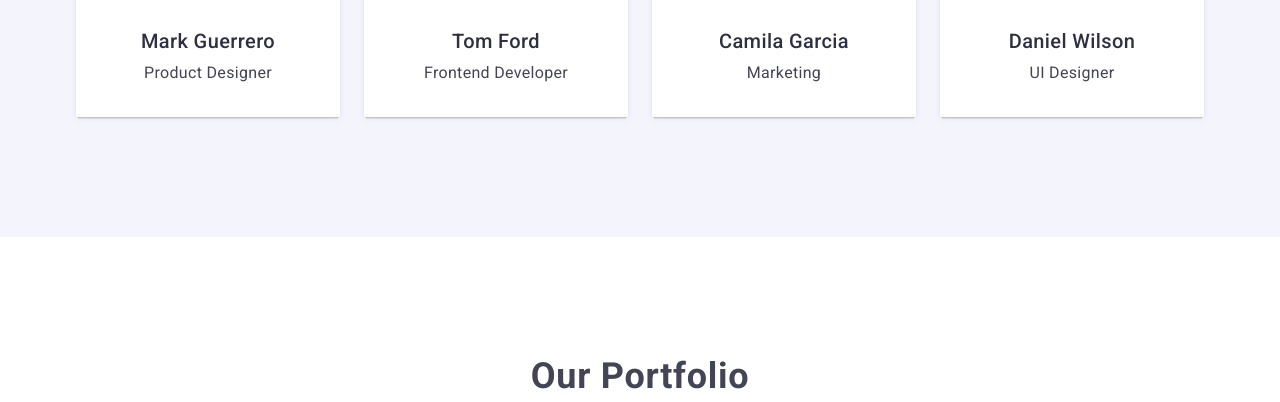
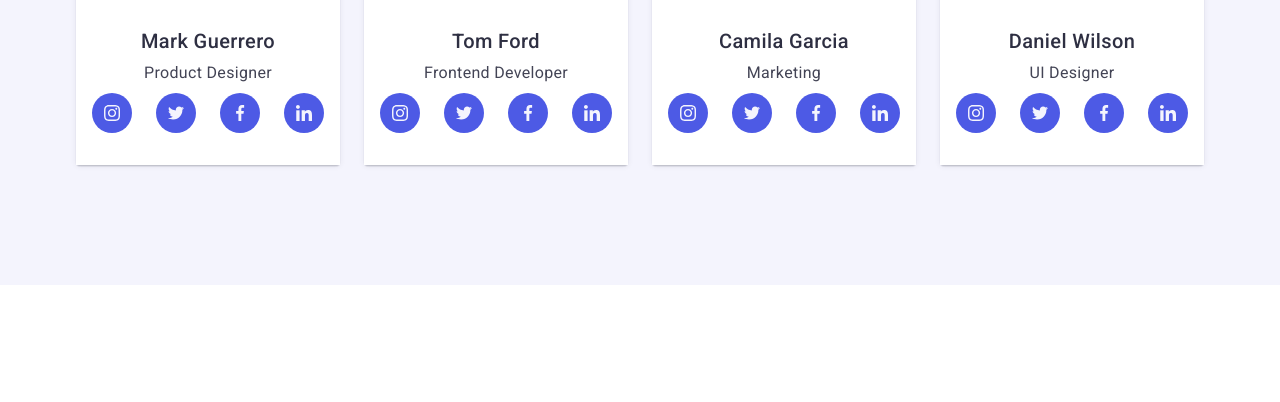
Before and after one commit to OksanaMartyniyk/goit-markup-hw-04, a plain HTML site: page index.html in a window 1280 px wide. Shown: the part 1536-1938 px from the top of the page. Drawn offline with nearby package versions, Linux system fonts and the light colour scheme.

Commit message:
icons in our team section

```diff
--- a/css/styles.css
+++ b/css/styles.css
@@ -261,6 +261,28 @@ address {
     line-height: 1.5;
     letter-spacing: 0.02em;
     text-align: center;
+    margin-bottom: 8px;;
+}
+
+.team-socials {
+    display: flex;
+    gap: 24px;
+}
+
+.ellipse {
+    display: flex;
+    justify-content: center;
+    align-items: center;
+    width: 40px;
+    height: 40px;
+    background-color: var(--color-accent);
+    border-radius: 50%;
+    padding: 0;
+}
+
+.icons-socials {
+    display:flex;
+    fill: var(--color-footer);
 }
 
 /* Portfolio section */
--- a/index.html
+++ b/index.html
@@ -116,6 +116,28 @@
               <div class="team-card-content">
                 <h3 class="team-title">Mark Guerrero</h3>
                 <p class="team-text">Product Designer</p>
+                <div class="team-socials">
+                  <a class="ellipse" href="#" target="_blank">
+                    <svg class="icons-socials" width="16" height="16">
+                      <use href="./images/icons.svg#icon-instagram2"></use>
+                    </svg>
+                  </a>
+                  <a class="ellipse" href="#" target="_blank">
+                    <svg class="icons-socials" width="16" height="16">
+                      <use href="./images/icons.svg#icon-twitter2"></use>
+                    </svg>
+                  </a>
+                  <a class="ellipse" href="#" target="_blank">
+                    <svg class="icons-socials" width="16" height="16">
+                      <use href="./images/icons.svg#icon-facebook2"></use>
+                    </svg>
+                  </a>
+                  <a class="ellipse" href="#" target="_blank">
+                    <svg class="icons-socials" width="16" height="16">
+                      <use href="./images/icons.svg#icon-linkedin2"></use>
+                    </svg>
+                  </a>
+                </div>
               </div>
             </li>
             <li class="team-list-item">
@@ -128,6 +150,28 @@
               <div class="team-card-content">
                 <h3 class="team-title">Tom Ford</h3>
                 <p class="team-text">Frontend Developer</p>
+                <div class="team-socials">
+                  <a class="ellipse" href="#" target="_blank">
+                    <svg class="icons-socials" width="16" height="16">
+                      <use href="./images/icons.svg#icon-instagram2"></use>
+                    </svg>
+                  </a>
+                  <a class="ellipse" href="#" target="_blank">
+                    <svg class="icons-socials" width="16" height="16">
+                      <use href="./images/icons.svg#icon-twitter2"></use>
+                    </svg>
+                  </a>
+                  <a class="ellipse" href="#" target="_blank">
+                    <svg class="icons-socials" width="16" height="16">
+                      <use href="./images/icons.svg#icon-facebook2"></use>
+                    </svg>
+                  </a>
+                  <a class="ellipse" href="#" target="_blank">
+                    <svg class="icons-socials" width="16" height="16">
+                      <use href="./images/icons.svg#icon-linkedin2"></use>
+                    </svg>
+                  </a>
+                </div>
               </div>
             </li>
             <li class="team-list-item">
@@ -140,6 +184,28 @@
               <div class="team-card-content">
                 <h3 class="team-title">Camila Garcia</h3>
                 <p class="team-text">Marketing</p>
+                <div class="team-socials">
+                  <a class="ellipse" href="#" target="_blank">
+                    <svg class="icons-socials" width="16" height="16">
+                      <use href="./images/icons.svg#icon-instagram2"></use>
+                    </svg>
+                  </a>
+                  <a class="ellipse" href="#" target="_blank">
+                    <svg class="icons-socials" width="16" height="16">
+                      <use href="./images/icons.svg#icon-twitter2"></use>
+                    </svg>
+                  </a>
+                  <a class="ellipse" href="#" target="_blank">
+                    <svg class="icons-socials" width="16" height="16">
+                      <use href="./images/icons.svg#icon-facebook2"></use>
+                    </svg>
+                  </a>
+                  <a class="ellipse" href="#" target="_blank">
+                    <svg class="icons-socials" width="16" height="16">
+                      <use href="./images/icons.svg#icon-linkedin2"></use>
+                    </svg>
+                  </a>
+                </div>
               </div>
             </li>
             <li class="team-list-item">
@@ -152,6 +218,28 @@
               <div class="team-card-content">
                 <h3 class="team-title">Daniel Wilson</h3>
                 <p class="team-text">UI Designer</p>
+                <div class="team-socials">
+                  <a class="ellipse" href="#" target="_blank">
+                    <svg class="icons-socials" width="16" height="16">
+                      <use href="./images/icons.svg#icon-instagram2"></use>
+                    </svg>
+                  </a>
+                  <a class="ellipse" href="#" target="_blank">
+                    <svg class="icons-socials" width="16" height="16">
+                      <use href="./images/icons.svg#icon-twitter2"></use>
+                    </svg>
+                  </a>
+                  <a class="ellipse" href="#" target="_blank">
+                    <svg class="icons-socials" width="16" height="16">
+                      <use href="./images/icons.svg#icon-facebook2"></use>
+                    </svg>
+                  </a>
+                  <a class="ellipse" href="#" target="_blank">
+                    <svg class="icons-socials" width="16" height="16">
+                      <use href="./images/icons.svg#icon-linkedin2"></use>
+                    </svg>
+                  </a>
+                </div>
               </div>
             </li>
           </ul>
```
Also changed, not shown: images/icons.svg (added).
